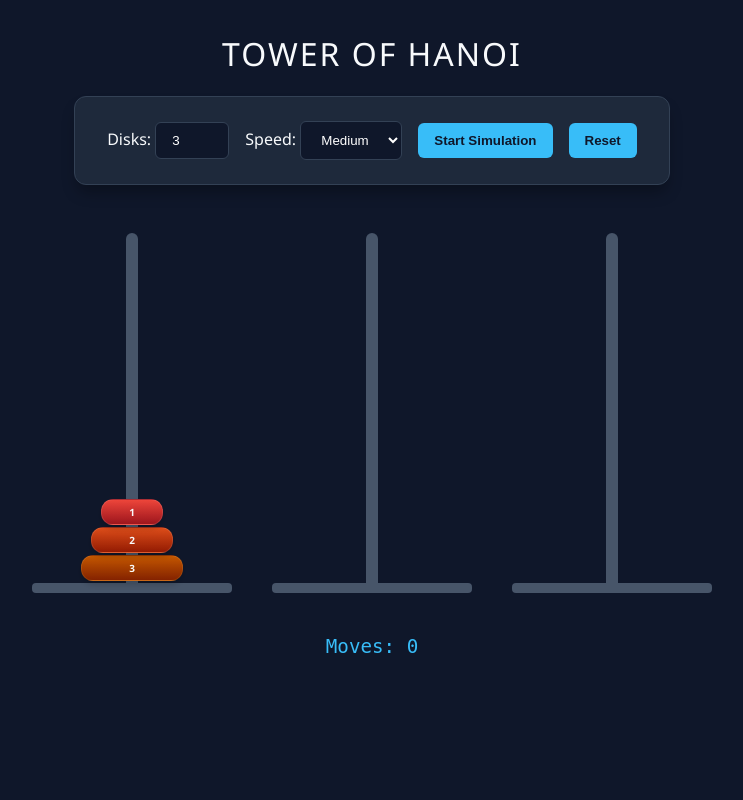
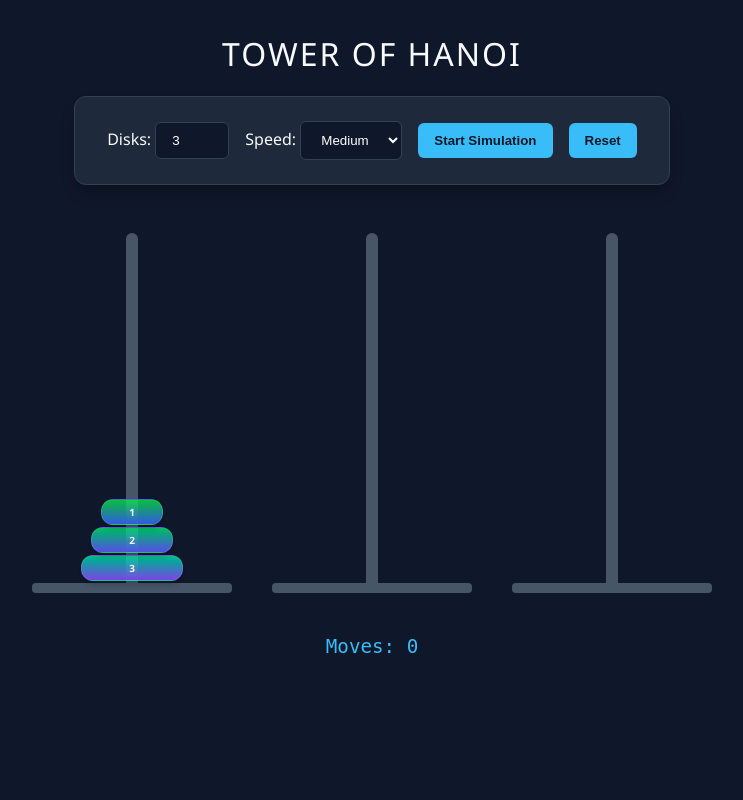
Before and after one commit to Lucifer267/Assignment-6thSem, a Flask app: page / in a window 1280 px wide. Shown: the whole page, without its empty margins (268-1011 px from the left). Run offline with Flask 3, Linux system fonts and the light colour scheme.

Commit message:
Color Changes

```diff
--- a/6ThSem/DAA/TOH-Tower/templates/index.html
+++ b/6ThSem/DAA/TOH-Tower/templates/index.html
@@ -9,7 +9,7 @@
             --bg-color: #0f172a;
             --card-bg: #1e293b;
             --accent: #38bdf8;
-            --disk-gradient: linear-gradient(180deg, #f43f5e 0%, #9f1239 100%);
+            --disk-gradient: linear-gradient(180deg, #28f815b9 0%, #1065d3 100%);
             --rod-color: #475569;
         }
 
```
